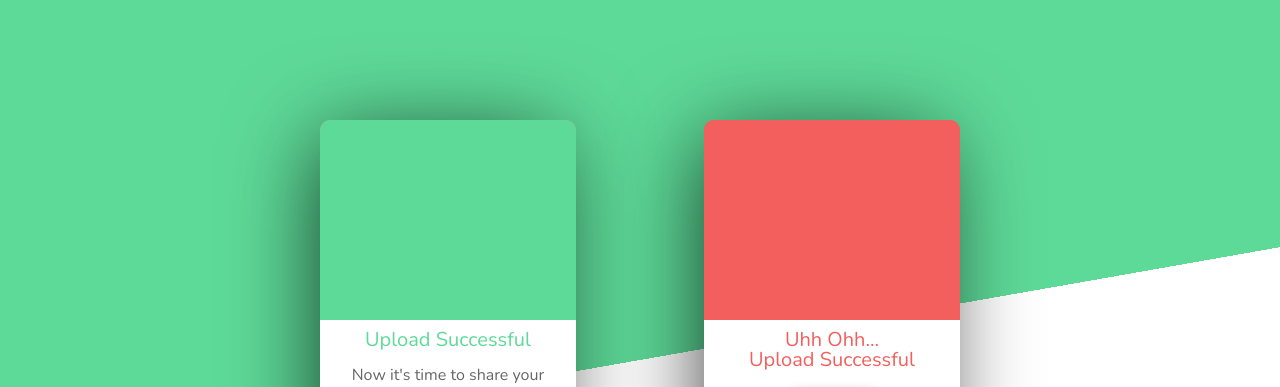
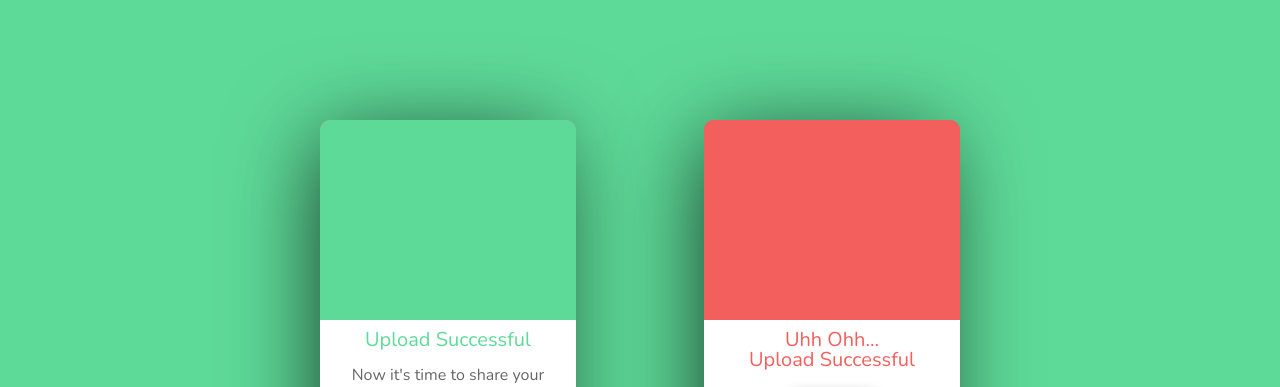
Before and after one commit to SpencerKekauoha/lesson-ux-ui-design, a plain HTML site: page index.html in a window 1280 px wide. Shown: the top 387 px of the page. Drawn offline with nearby package versions, Linux system fonts and the light colour scheme.

Commit message:
added images

```diff
--- a/index.html
+++ b/index.html
@@ -11,9 +11,6 @@
   </head>
   <body>
     <main>
-      <header>
-
-      </header>
       <section class="green-section">
         <div class="success">
           <div class="green-img-container">
--- a/styles.css
+++ b/styles.css
@@ -6,7 +6,10 @@
   align-items: center;
   flex-wrap: wrap;
   height: 90vh;
-  background: linear-gradient(170deg, #5EDA98 50%, #fff 20%);
+  /*background: linear-gradient(170deg, #5EDA98 50%, #fff 0%);*/
+  /*-webkit-clip-path: polygon(0 0, 1600px 0, 1600px 60%, 0 100%);
+  clip-path: polygon(0 0, 1600px 0, 1600px 87%, 0 100%);*/
+  background: #5EDA98;
 }
 
 .success {
```
Also changed, not shown: Error Header.png (added), Success Header.png (added).
